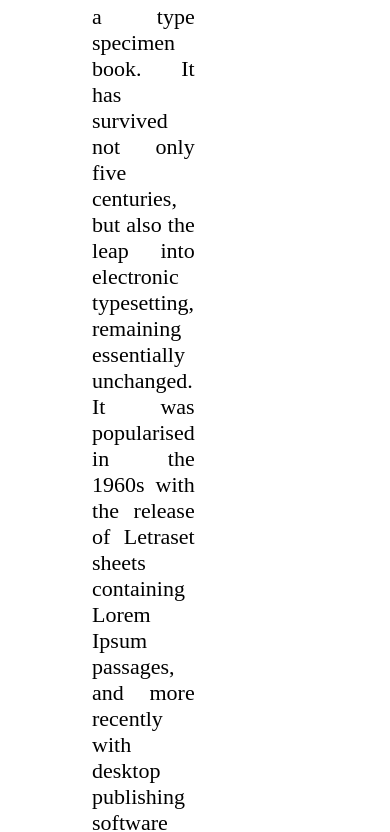
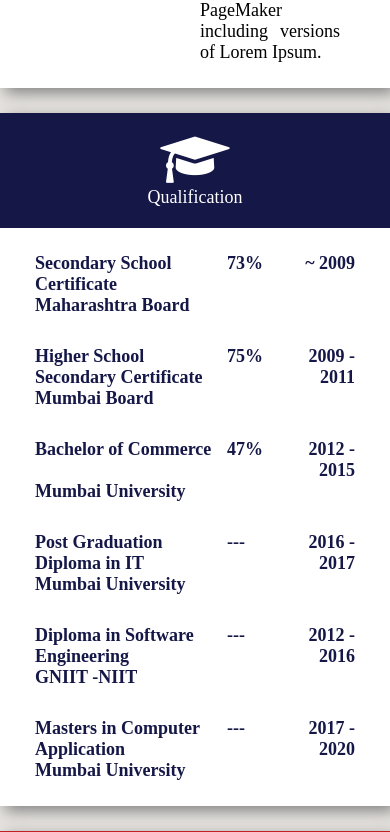
Before and after one commit to chavangaurav/cv, a plain HTML site: page index.html in a window 390 px wide. Shown: the part 856-1688 px from the top of the page. Drawn offline with Linux system fonts and the light colour scheme.

Commit message:
new css trial

```diff
--- a/CSS/style.css
+++ b/CSS/style.css
@@ -1,5 +1,5 @@
-@import url('https://chavangaurav.github.io/cv/font-awesome-4.7.0/css/font-awesome.min.css');
-@import url('https://chavangaurav.github.io/cv/devicon-master/devicon.min.css');
+@import url('/font-awesome-4.7.0/css/font-awesome.min.css');
+@import url('/devicon-master/devicon.min.css');
 
 
 body {
@@ -34,6 +34,14 @@
     line-height: 38px;
     //background-color: rgba(0,0,0,0.5);
     width: 100%;
+}
+
+.navigation {
+    display:flex
+}
+
+.nav_left {
+    min-width:300px;
 }
 
 .nav ul {
@@ -93,6 +101,11 @@
     padding: 0px 25px;
     text-indent: 25px;
     text-align: justify;
+    //line-height: 30px;
+}
+
+.skill_flex {
+    display: flex;
 }
 
 .flex {
@@ -100,6 +113,7 @@
 }
 
 .icon_continer{
+    padding: 20px;
     display: flex;
     width:300px;
     flex-direction: column;
@@ -117,7 +131,7 @@
 
 .qualification_container {
     //display: flex;
-    width: 100%;
+    width: auto;
     padding: 10px;
     background-color:#a3228e;
 }
@@ -287,3 +301,37 @@
         color: #472e12;
     }
 }
+
+@media screen and (max-width: 900px) {
+    body {
+        font-size: 18px;
+    }
+    .profile {
+        width: 150px;
+        height: 150px;
+        margin-top: 0px;
+    }
+    .nav_left {
+        min-width:0px;
+    }
+    .skill_flex {
+        flex-direction: column;
+    }
+    .icon_continer {
+        width: auto;
+        display: flex;
+        flex-direction: row;
+    }
+    .qualification_container{
+        padding:10px 10px;
+    }
+    .qualification_degree {
+        flex-basis:60%;
+    }
+    .qualification_status {
+        flex-basis:20%;
+    }
+    .qualification_year {
+        flex-basis:20%;
+    }
+}
```
